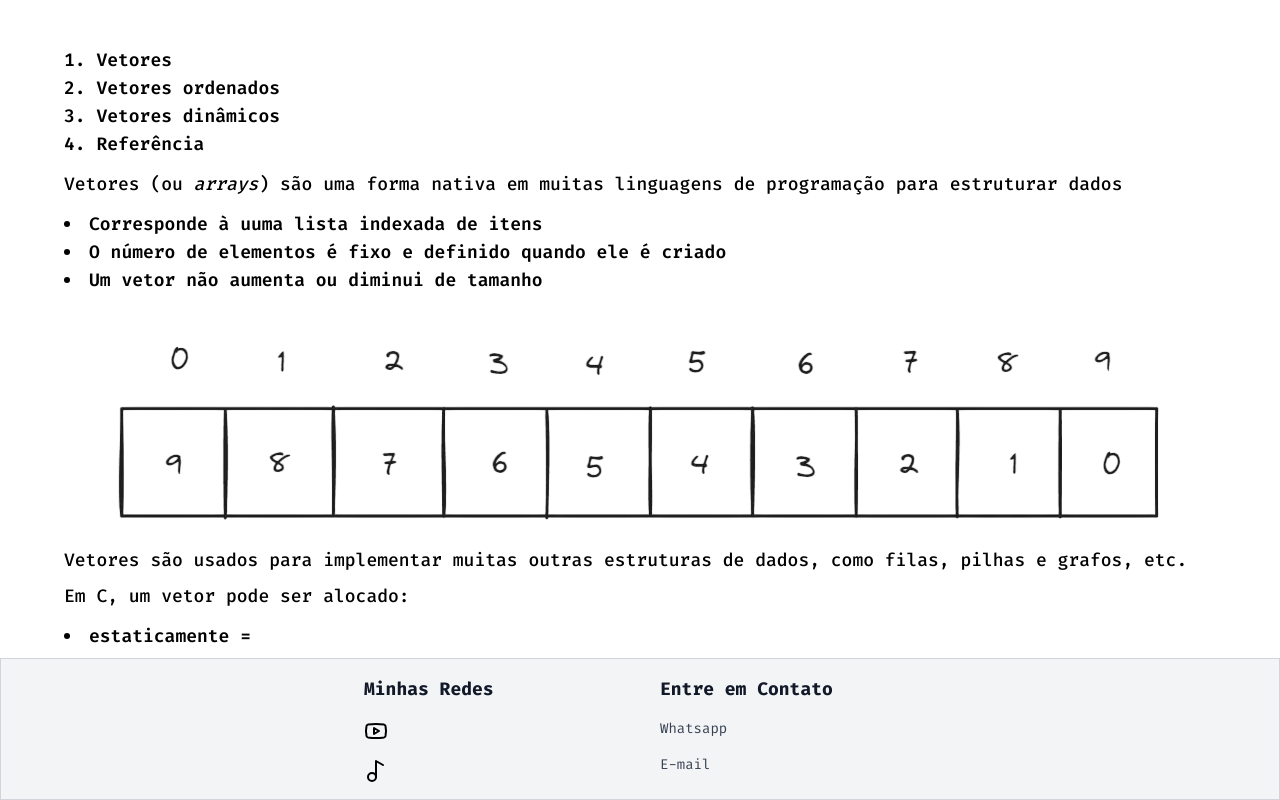
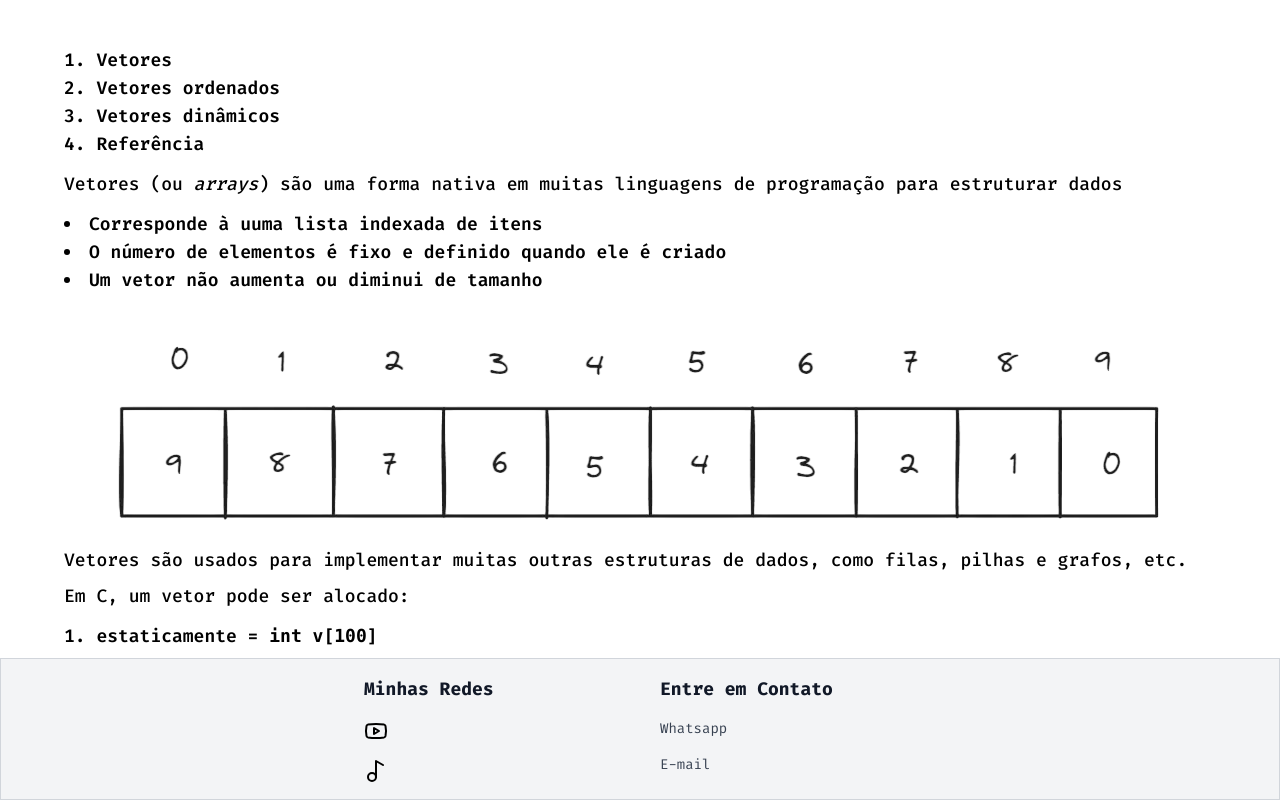
Before and after one commit to Italo-Thiago/Portfolio, a React (Vite) app in the folder Front-End/: page /c_data_structure in a window 1280 px wide. Shown: the part 1933-2733 px from the top of the page. Built offline with nearby package versions, Linux system fonts and the light colour scheme.

Commit message:
feat(IA, Bullet_Point, Number_Point): Makes components accept sanitized HTML tags

```diff
--- a/Front-End/src/views/components/Bullet_Point.tsx
+++ b/Front-End/src/views/components/Bullet_Point.tsx
@@ -1,3 +1,5 @@
+import DOMPurify from 'dompurify';
+
 type ListItem = string | { text: string; subItems: ListItem[] };
 
 export const Bullet_Point = ({ Itens }: {Itens: ListItem[] }) => {
@@ -5,14 +7,20 @@ export const Bullet_Point = ({ Itens }: {Itens: ListItem[] }) => {
         return list.map((item, index) => {
             if (typeof item === "string") {
                 return (
-                    <li key={index} className="text-lg font-semibold">
-                        {item}
-                    </li>
+                    <li
+                        key={index}
+                        className="text-lg font-semibold"
+                        dangerouslySetInnerHTML={{
+                            __html: DOMPurify.sanitize(item)
+                        }}
+                    />
                 );
             } else {
                 return (
                     <li key={index} className="text-lg font-semibold">
-                        {item.text}
+                        <span dangerouslySetInnerHTML={{
+                            __html: DOMPurify.sanitize(item.text)
+                        }} />
                         <ul className="pl-4 list-disc list-inside">
                             {renderList(item.subItems)}
                         </ul>
--- a/Front-End/src/views/components/Number_Point.tsx
+++ b/Front-End/src/views/components/Number_Point.tsx
@@ -1,3 +1,5 @@
+import DOMPurify from 'dompurify';
+
 type ListItem = string | { text: string; subItems: ListItem[] };
 
 export const Number_Point = ({ Itens }: {Itens: ListItem[]}) => {
@@ -5,15 +7,21 @@ export const Number_Point = ({ Itens }: {Itens: ListItem[]}) => {
         return list.map((item, index) => {
             if (typeof item === "string") {
                 return (
-                    <li key={index} className="text-lg font-semibold">
-                        {item}
-                    </li>
+                    <li
+                        key={index}
+                        className="text-lg font-semibold"
+                        dangerouslySetInnerHTML={{
+                            __html: DOMPurify.sanitize(item)
+                        }}
+                    />
                 );
             } else {
                 return (
                     <li key={index} className="text-lg font-semibold">
-                        {item.text}
-                        <ol className="pl-4 list-disc list-inside">
+                        <span dangerouslySetInnerHTML={{
+                            __html: DOMPurify.sanitize(item.text)
+                        }} />
+                        <ol className="pl-4 list-decimal list-inside">
                             {renderList(item.subItems)}
                         </ol>
                     </li>
--- a/Front-End/src/views/pages/data_structures/C_Data_Structure.tsx
+++ b/Front-End/src/views/pages/data_structures/C_Data_Structure.tsx
@@ -97,8 +97,8 @@ export const C_Data_Structure = () => {
             <Text Text="Vetores são usados para implementar muitas outras estruturas de dados, como filas, pilhas e grafos, etc." />
 
             <Text Text="Em C, um vetor pode ser alocado:" />
-            <Bullet_Point Itens={[
-                "estaticamente = "
+            <Number_Point Itens={[
+                "estaticamente = <code>int v[100]</code>",
             ]} />
         </>
     );
```
